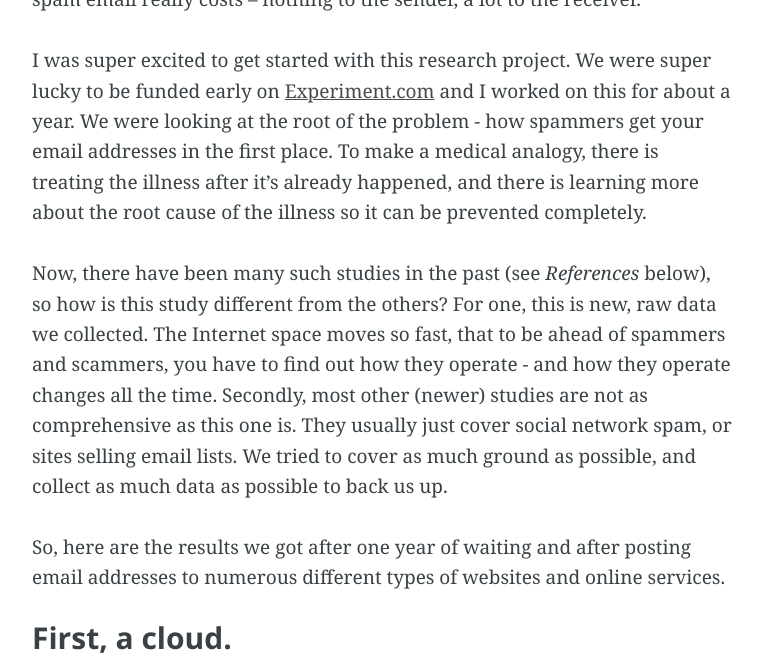
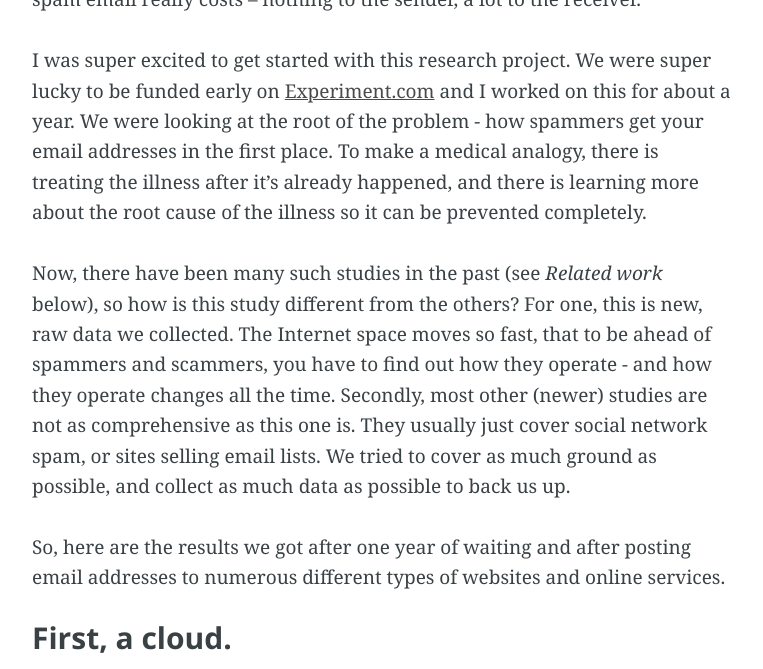
Before and after one commit to karan/oldblog, a Jekyll site: the page built from _posts/2014-03-26-email-spam.markdown, in a window 1280 px wide and 900 px high, scrolled down 1786 px, cut to the strip 0-669 px from the top of the window. Shown: the whole strip, without its empty margins (258-1021 px from the left). Built offline with Jekyll 4.4.1, drawn with Linux system fonts in a browser that asks for light colours; Markdown is read by kramdown in place of the engine named in the settings; comment, search, counter and statistics services are not loaded.

Commit message:
almost final post

```diff
--- a/_posts/2014-03-26-email-spam.markdown
+++ b/_posts/2014-03-26-email-spam.markdown
@@ -18,7 +18,7 @@ Back in August 2012, I stumbled upon this amazing research opportunity presented
 
 I was super excited to get started with this research project. We were super lucky to be funded early on [Experiment.com](https://experiment.com/home) and I worked on this for about a year. We were looking at the root of the problem - how spammers get your email addresses in the first place. To make a medical analogy, there is treating the illness after it's already happened, and there is learning more about the root cause of the illness so it can be prevented completely.
 
-Now, there have been many such studies in the past (see *References* below), so how is this study different from the others? For one, this is new, raw data we collected. The Internet space moves so fast, that to be ahead of spammers and scammers, you have to find out how they operate - and how they operate changes all the time. Secondly, most other (newer) studies are not as comprehensive as this one is. They usually just cover social network spam, or sites selling email lists. We tried to cover as much ground as possible, and collect as much data as possible to back us up.
+Now, there have been many such studies in the past (see *Related work* below), so how is this study different from the others? For one, this is new, raw data we collected. The Internet space moves so fast, that to be ahead of spammers and scammers, you have to find out how they operate - and how they operate changes all the time. Secondly, most other (newer) studies are not as comprehensive as this one is. They usually just cover social network spam, or sites selling email lists. We tried to cover as much ground as possible, and collect as much data as possible to back us up.
 
 So, here are the results we got after one year of waiting and after posting email addresses to numerous different types of websites and online services.
 
```
Also changed, not shown: 1 other file.
